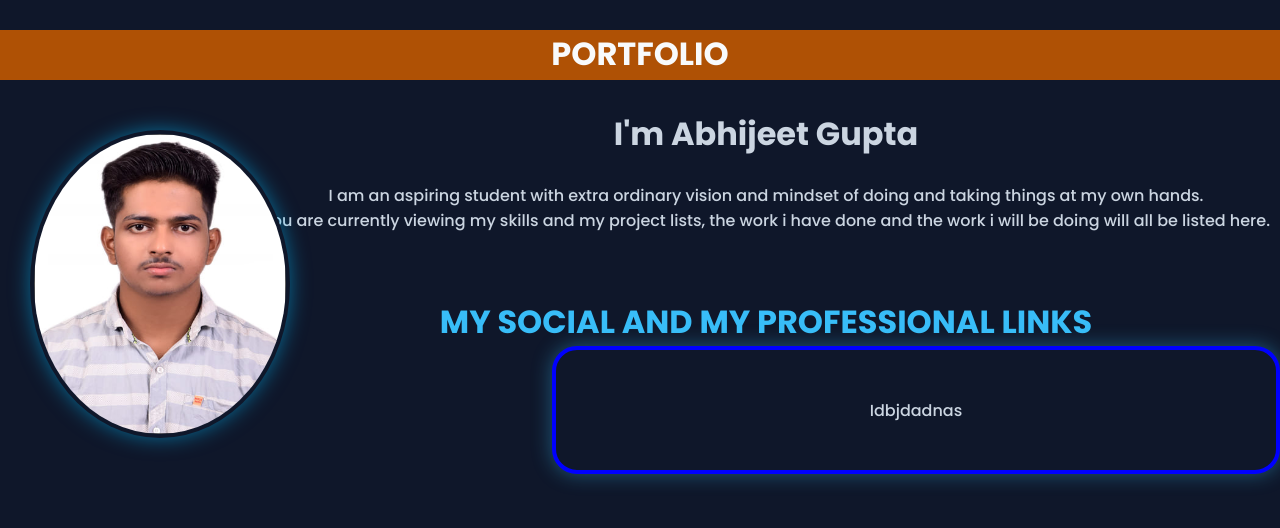
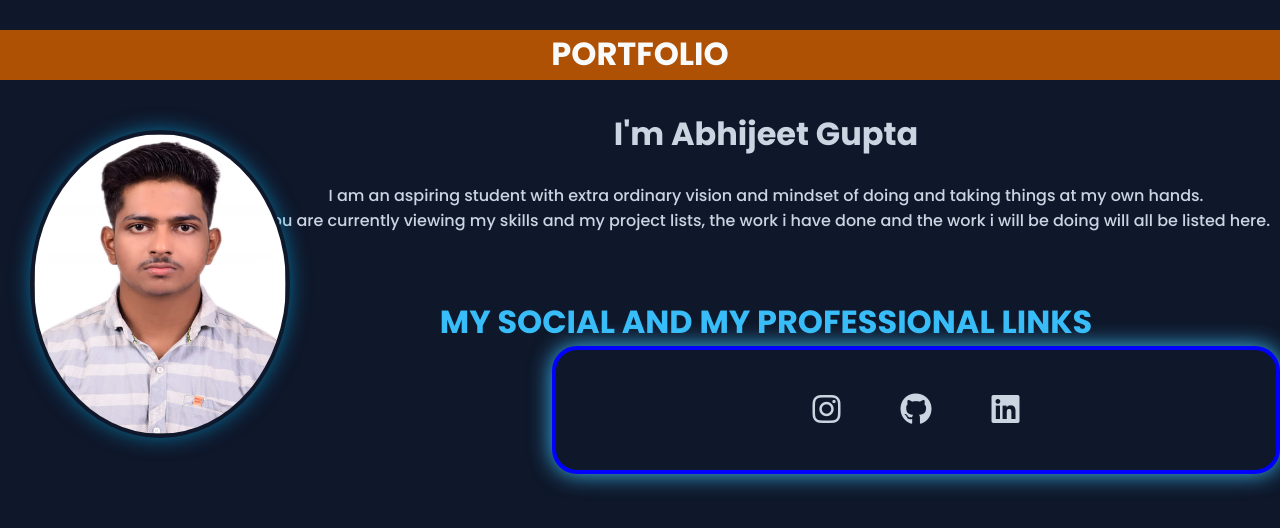
Before and after one commit to abhijeet-gupta0708/ALL-PROJECTS, a plain HTML site: page Projects/Portfolio/index.html in a window 1280 px wide. Drawn offline with Linux system fonts and the light colour scheme.

Commit message:
Made Professional icon and social icons

```diff
--- a/Projects/Portfolio/index.html
+++ b/Projects/Portfolio/index.html
@@ -5,6 +5,8 @@
     <meta name="viewport" content="width=device-width, initial-scale=1.0">
     <title>PORTFOLIO</title>
     <link href="https://fonts.googleapis.com/css2?family=Poppins:wght@300;500;700&display=swap" rel="stylesheet">
+    <link rel="stylesheet" href="https://cdnjs.cloudflare.com/ajax/libs/font-awesome/6.5.0/css/all.min.css">
+
     <link rel="stylesheet" href="style.css">
 
 </head>
@@ -20,7 +22,7 @@
             <img src="Abhi Pic 2024.jpg" alt="Abhi picture">
         </div>
         <div class="textside">
-            <h1>I'm Abhijeet Gupta</h1>
+            <div id="introtext"><h1>I'm Abhijeet Gupta</h1></div>
             <br>
             <p>I am an aspiring student with extra ordinary vision and mindset of doing and taking things at my own hands.
                 <br> You are currently viewing my skills and my project lists, the work i have done and the work i will be doing will all be listed here.
@@ -30,7 +32,16 @@
                 <h1>MY SOCIAL AND MY PROFESSIONAL LINKS</h1>
             </div>
             <div class="sociallinks_icons">
-                <p>Idbjdadnas</p>
+                <div id="instaicon">
+                    <a href="https://www.instagram.com/brad_man15/?hl=en" target="_blank">
+                            <i class="fa-brands fa-instagram"></i></a>
+                </div>
+                <div id="githubicon">
+                    <a href="https://github.com/abhijeet-gupta0708" target="_blank"><i class="fa-brands fa-github"></i></a>
+                </div>
+                <div id="linkedinicon">
+                    <a href="https://www.linkedin.com/in/abhijeet-gupta-b2b30135b" target="_blank"><i class="fa-brands fa-linkedin"></i></a>
+                </div>
             </div>
         </div>
      </div>
--- a/Projects/Portfolio/style.css
+++ b/Projects/Portfolio/style.css
@@ -49,16 +49,39 @@
     flex:1;
     left: 0%;
 }
+/* Animating I am abhijeet gupta part */
+#introtext
+{
+    animation: typing 3s steps(25,end) forwards , blink 0.7s step-end infinite;
+}
+@keyframes typing {
+  from { width: 0; }
+  to { width: 100%; }
+}
+
+@keyframes blink {
+  50% { border-color: transparent; }
+}
+/* Animation Ends */
+/* Designing the Box and icons */
 .sociallinks h1{
     color: #38BDF8;
     margin-top: 40px;
     font-weight: 7rem;
 }
+/* borderglow is used to make the border glow of social - handle icons */
+@keyframes borderGlow {
+  0% { box-shadow: 0 0 15px #38BDF8; }
+  50% { box-shadow: 0 0 30px #38BDF8; }
+  100% { box-shadow: 0 0 15px #38BDF8; }
+}
+
 .sociallinks_icons
 {
     height: 15vh;
     width: 90vb;
     display: flex;
+    justify-content: space-evenly;
     background-color: #0F172A;
     justify-content: center;
     align-items: center;
@@ -67,9 +90,30 @@
     border : 4px solid blue;
     border-radius: 25px;
     box-shadow: 0 0  20px rgba(56, 189, 248, 0.4);
+    animation: borderGlow 4s infinite ease-in-out;
 }
 .sociallinks_icons :hover
 {
     transform: scale(1.3);
     transition: 0.3s (ease);
+    color: #F8FAFC;
+  text-shadow: 0 0 10px #38BDF8, 0 0 20px #38BDF8;
 }
+#instaicon
+{
+    margin: 30px;
+    font-weight: 3rem;
+    font-size:xx-large ;
+}
+#githubicon
+{
+    margin: 30px;
+    font-weight: 3rem;
+    font-size:xx-large ;
+}
+#linkedinicon
+{
+   margin: 30px;
+    font-weight: 3rem;
+    font-size:xx-large ;
+}
```
